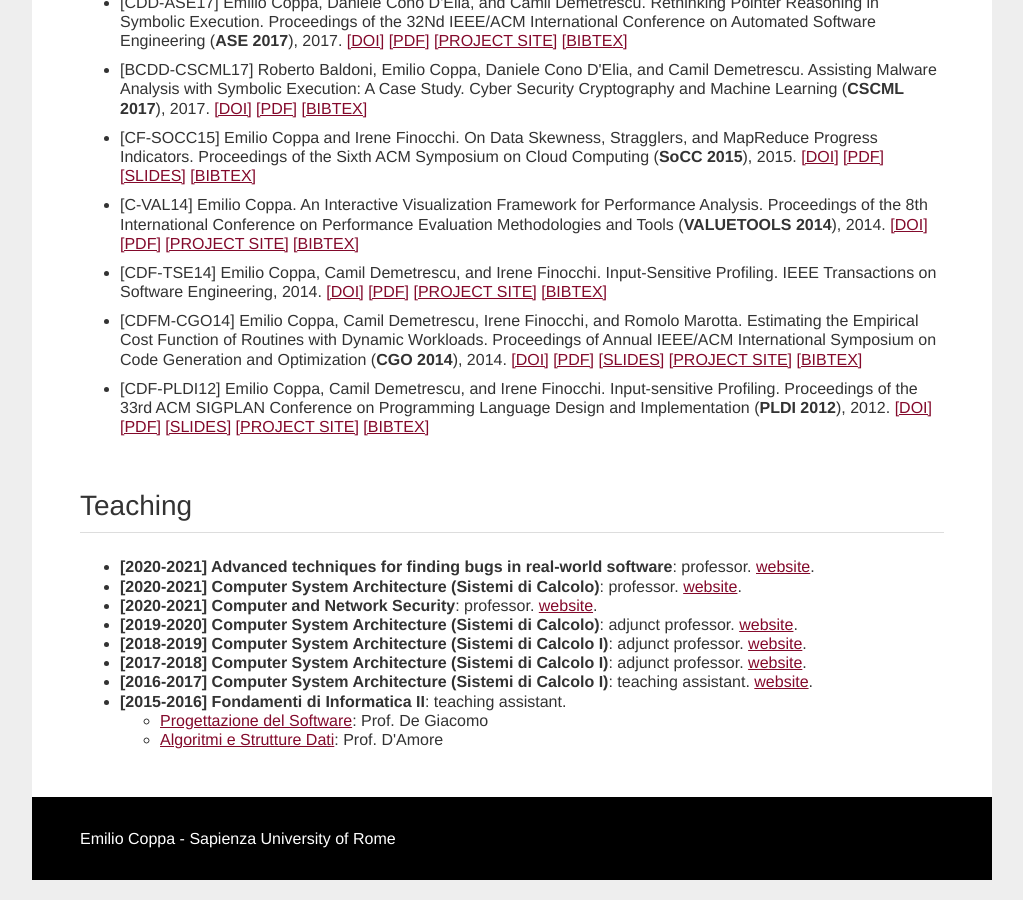
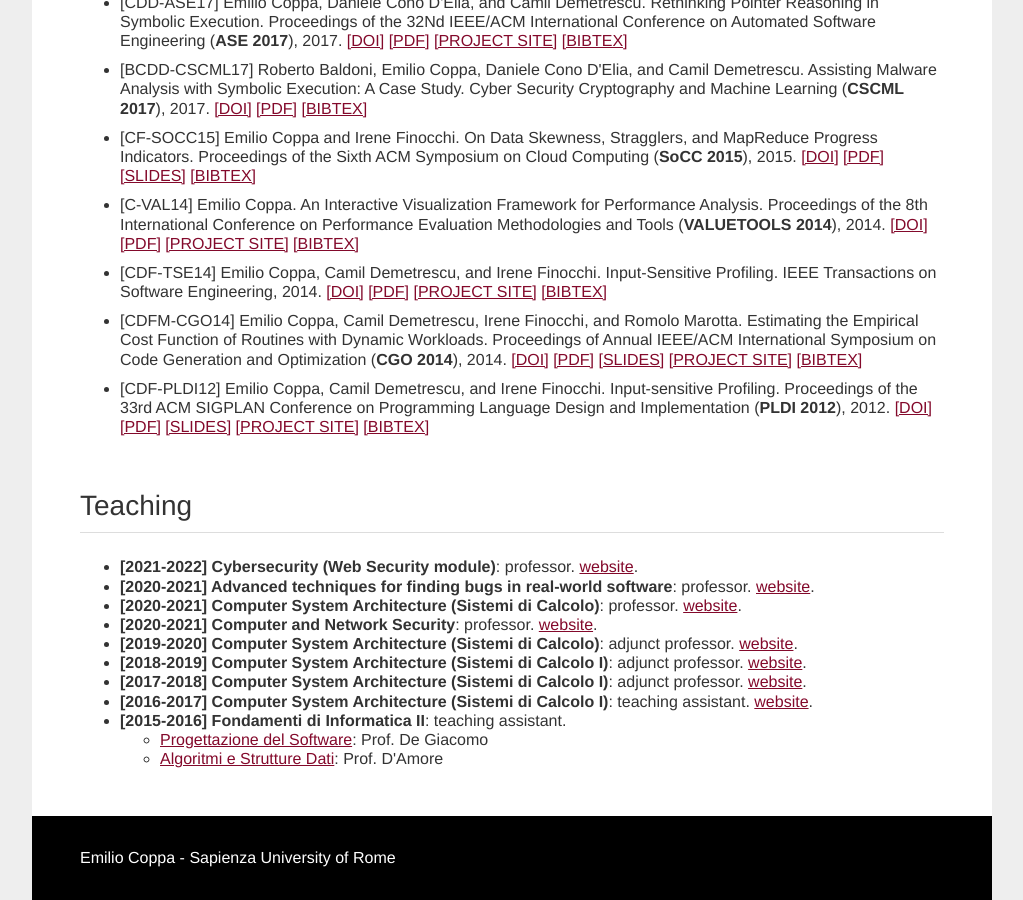
Before and after one commit to ecoppa/ecoppa.github.io, a Jekyll site: the page built from index.html, in a window 1280 px wide and 900 px high, scrolled down 3637 px. Shown: the whole window, without its empty margins (128-1151 px from the left). Built offline with Jekyll 4.4.1, drawn with Linux system fonts in a browser that asks for light colours.

Commit message:
Update index.html

```diff
--- a/index.html
+++ b/index.html
@@ -390,6 +390,8 @@
 				<hr>
 
 				<ul>
+					<li><b>[2021-2022] Cybersecurity (Web Security module)</b>: professor. <a
+							href="https://sites.google.com/diag.uniroma1.it/cybersecurity/">website</a>.</li>
 					<li><b>[2020-2021] Advanced techniques for finding bugs in real-world software</b>: professor. <a
 							href="/course-fuzzing-symbolic-execution.html">website</a>.</li>
 					<li><b>[2020-2021] Computer System Architecture (Sistemi di Calcolo)</b>: professor. <a
```
